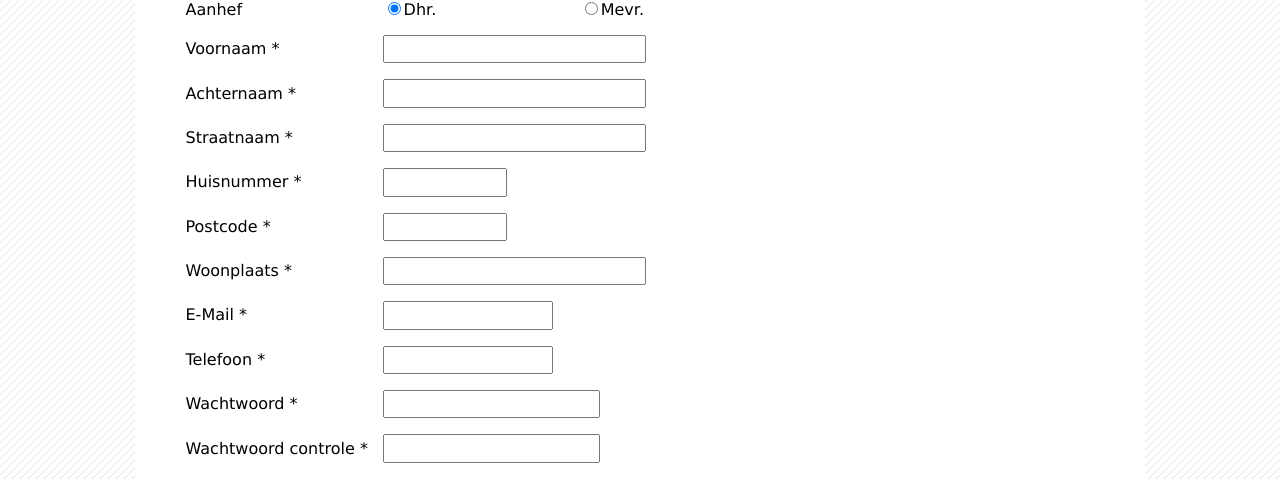
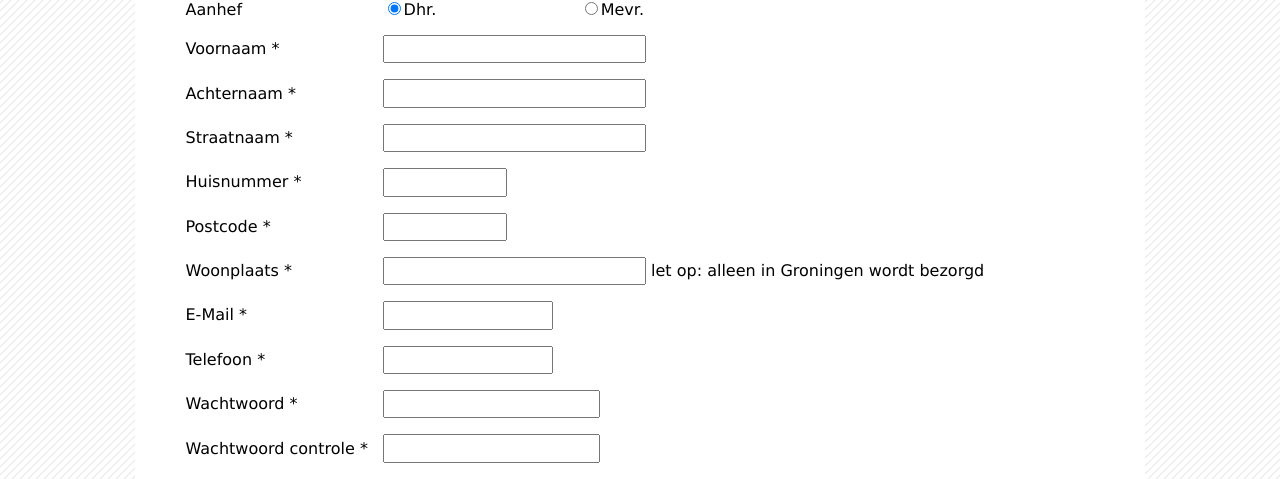
Before and after one commit to WadeeaKiwan/basicpizza, a PHP site: page /index.php?p=register in a window 1280 px wide. Shown: the part 293-772 px from the top of the page. Run offline with PHP 8.4, Linux system fonts and the light colour scheme; a stand-in replaces the project's code that opens the database connection.

Commit message:
opmerking bij invoeren woonplaats dat we alleen in Groningen bezorgen. Je mag je registreren met een andere woonplaats maar daar leveren we dan niet aan huis

```diff
--- a/login/register.php
+++ b/login/register.php
@@ -111,6 +111,7 @@ include 'jscripts/checkform/users_checkform.js';
 				<div>
 					<label for="woonplaats">Woonplaats *</label>
 					<input name="woonplaats" type="text" id="woonplaats" size="25" maxlength="25" required />
+                    <td> <?php echo "let op: alleen in Groningen wordt bezorgd"?></td>
 				</div>
 				<div>
 					<label for="email">E-Mail *</label>
```
